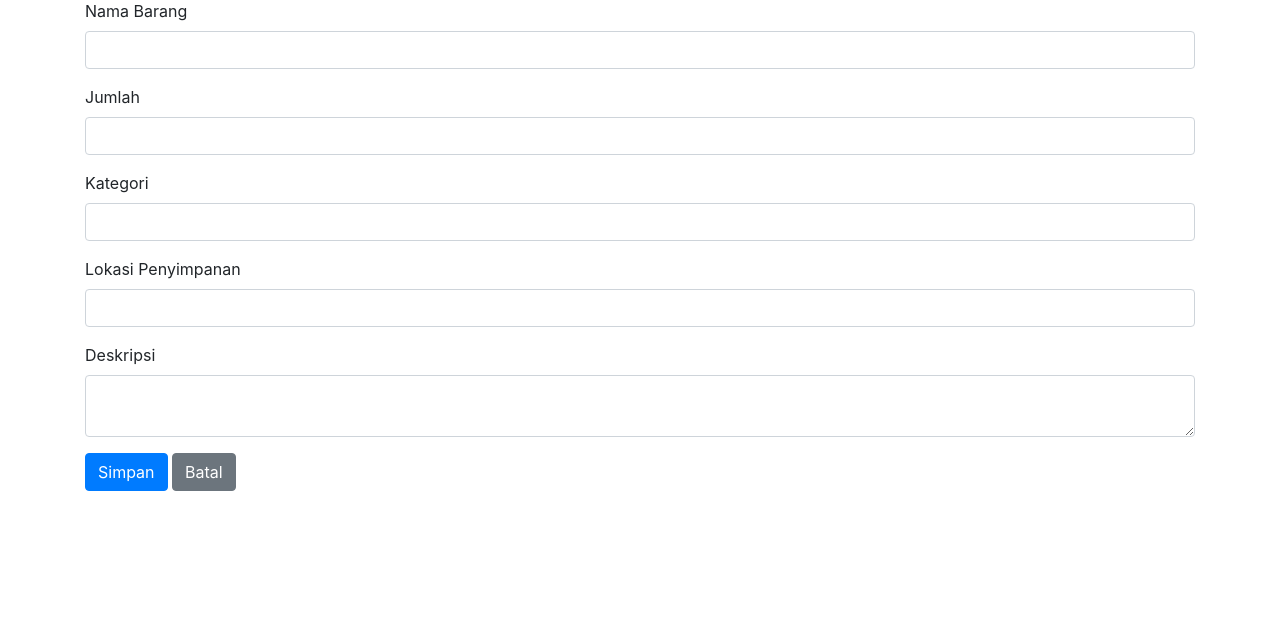
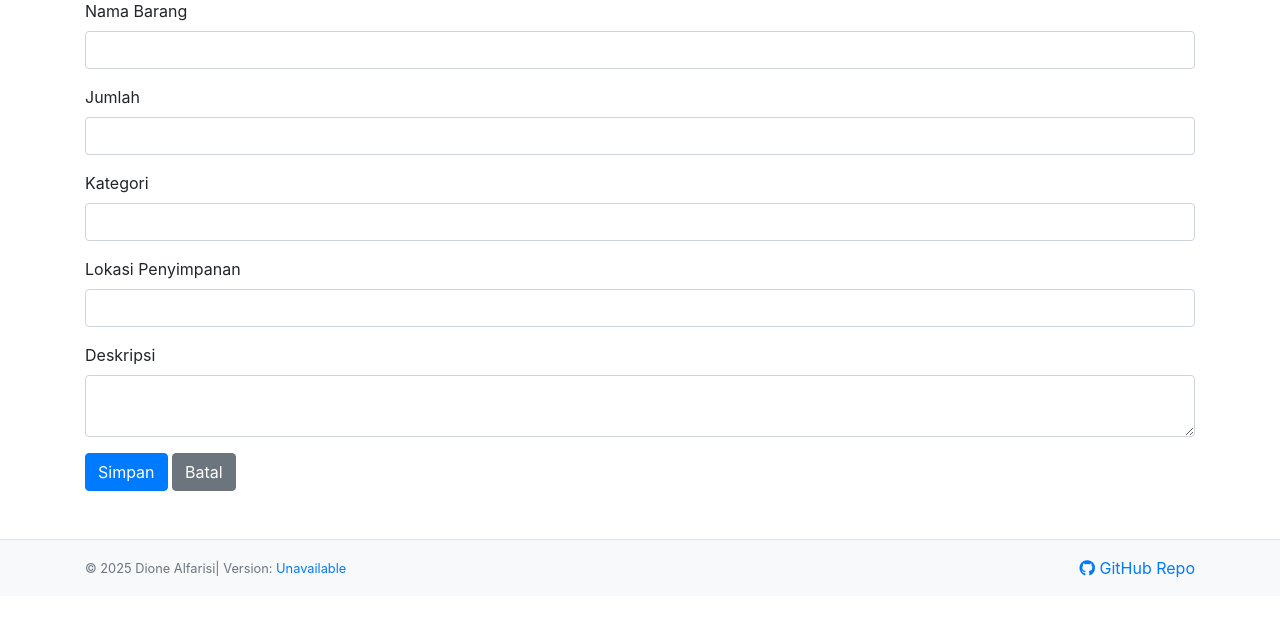
Before and after one commit to dionealfarisi/gudangers, a Flask app: page /add in a window 1280 px wide. Shown: the part 47-686 px from the top of the page. Run offline with Flask 3, Linux system fonts and the light colour scheme; some libraries are stand-ins or nearby versions.

Commit message:
Pembaruan Kecil

```diff
--- a/templates/base.html
+++ b/templates/base.html
@@ -22,8 +22,40 @@
         {% endwith %}
         {% block content %}{% endblock %}
     </div>
+
+    <!-- Footer with GitHub + Version -->
+    <footer class="bg-light py-3 mt-5 border-top">
+        <div class="container d-flex flex-column flex-md-row justify-content-between align-items-center">
+            <small class="text-muted">
+                &copy; <span id="year"></span> Dione Alfarisi|
+                Version: <a href="#" id="gh-version" target="_blank" class="text-decoration-none">Loading...</a>
+            </small>
+            <a href="https://github.com/dionealfarisi/gudangers" target="_blank" class="mt-2 mt-md-0 text-decoration-none">
+                <i class="fab fa-github"></i> GitHub Repo
+            </a>
+        </div>
+    </footer>
+
+    <!-- Scripts -->
     <script src="https://code.jquery.com/jquery-3.5.1.slim.min.js"></script>
     <script src="https://cdn.jsdelivr.net/npm/@popperjs/core@2.9.3/dist/umd/popper.min.js"></script>
     <script src="https://stackpath.bootstrapcdn.com/bootstrap/4.5.2/js/bootstrap.min.js"></script>
+
+    <script>
+        // Set tahun otomatis
+        document.getElementById('year').textContent = new Date().getFullYear();
+
+        // Ambil versi terbaru dari GitHub Releases
+        fetch('https://api.github.com/repos/dionealfarisi/gudangers/releases/latest')
+            .then(res => res.json())
+            .then(data => {
+                const versionLink = document.getElementById('gh-version');
+                versionLink.textContent = data.tag_name;
+                versionLink.href = data.html_url;
+            })
+            .catch(() => {
+                document.getElementById('gh-version').textContent = 'Unavailable';
+            });
+    </script>
 </body>
 </html>
```
